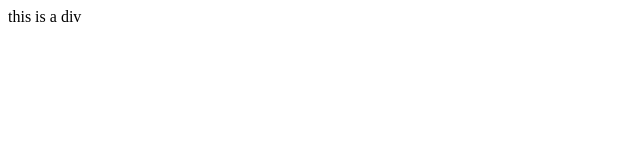
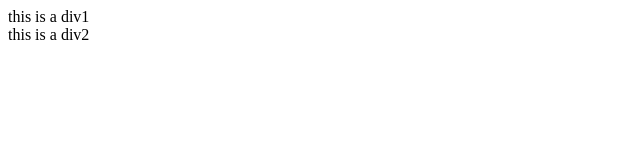
Before and after one commit to hxhaawt/Professional-JavaScript-for-Web-Developers, a plain HTML site: page 12/12-01.html in a window 1280 px wide. Shown: the full height of the page, 0-640 px from the left. Drawn offline with Linux system fonts and the light colour scheme.

Commit message:
this is test 3

```diff
--- a/12/12-01.html
+++ b/12/12-01.html
@@ -6,7 +6,8 @@
 	<script src="12-01.js"></script>
 </head>
 <body>
-	<div>this is a div</div>
+	<div>this is a div1</div>
+	<div>this is a div2</div>
 
 </body>
 </html>
```
